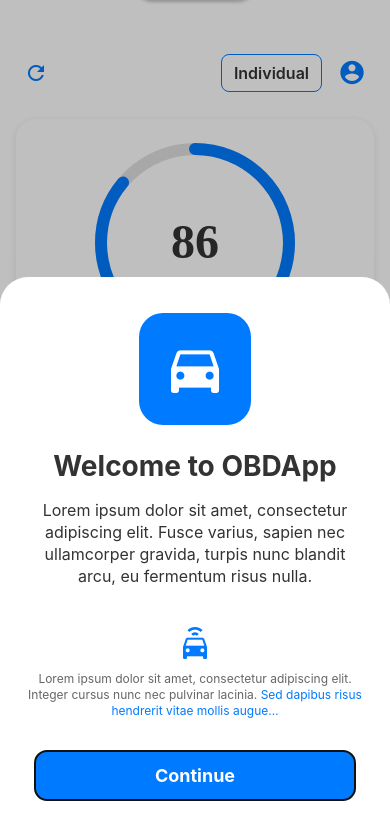
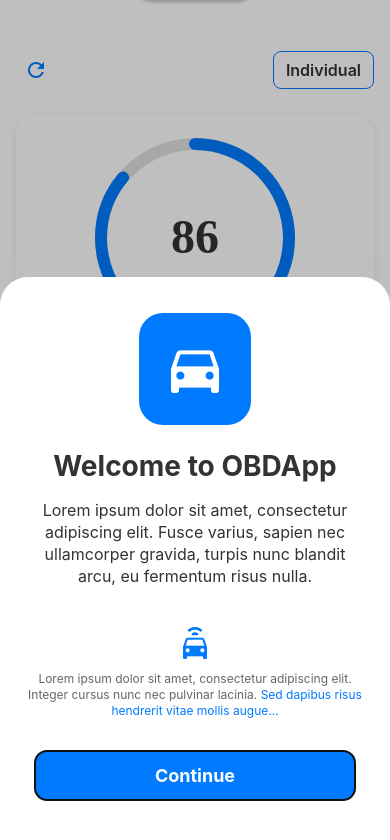
Before and after one commit to AadiJo/Flux, a React Native app: screen / in a window 390 px wide. Shown: the top 840 px of the page. Built offline with nearby package versions, Linux system fonts and the light colour scheme.

Commit message:
Refactor (UI): Simplify user type selector

```diff
--- a/src/screens/HomeScreen.js
+++ b/src/screens/HomeScreen.js
@@ -65,13 +65,15 @@ export const HomeScreen = () => {
         </View>
         <View style={styles.userSection}>
           {userType && (
-            <View
+            <TouchableOpacity
+              onPress={() => setShowUserMenu(true)}
               style={[
                 styles.userTypeBox,
                 {
                   backgroundColor: theme.card,
                   borderColor: theme.primary,
                   shadowColor: theme.primary,
+                  minWidth: 90, // Width of longest type name ("Individual")
                   ...(theme.dark && {
                     shadowOpacity: 0.7,
                     shadowRadius: 10,
@@ -85,6 +87,7 @@ export const HomeScreen = () => {
                   styles.userTypeText,
                   {
                     color: theme.text,
+                    textAlign: "center",
                     ...(theme.dark && {
                       textShadowColor: theme.primary,
                       textShadowOffset: { width: 0, height: 0 },
@@ -95,18 +98,8 @@ export const HomeScreen = () => {
               >
                 {userType.charAt(0).toUpperCase() + userType.slice(1)}
               </Text>
-            </View>
+            </TouchableOpacity>
           )}
-          <TouchableOpacity
-            style={styles.headerButton}
-            onPress={() => setShowUserMenu(true)}
-          >
-            <MaterialCommunityIcons
-              name="account-circle"
-              size={28}
-              color={theme.primary}
-            />
-          </TouchableOpacity>
         </View>
       </View>
 
```
